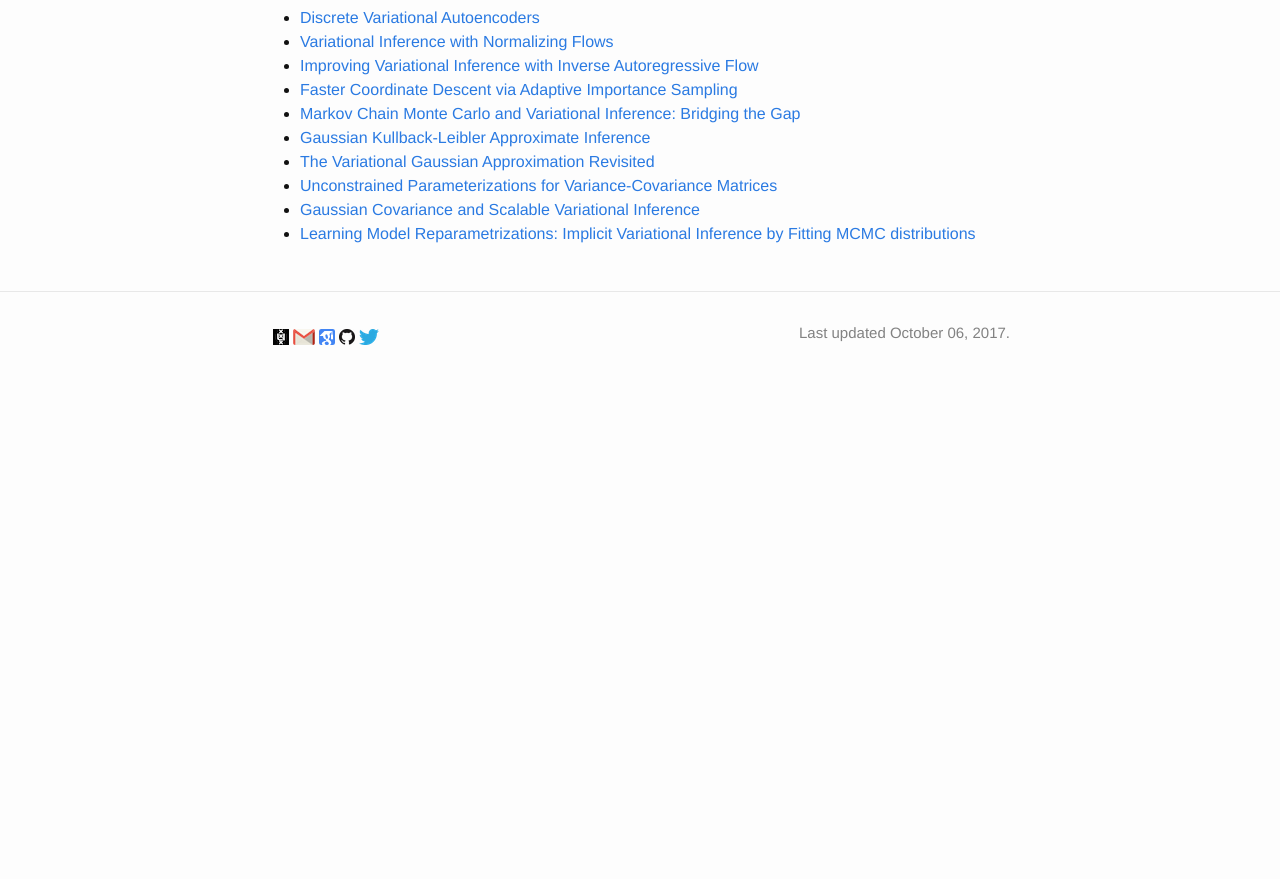
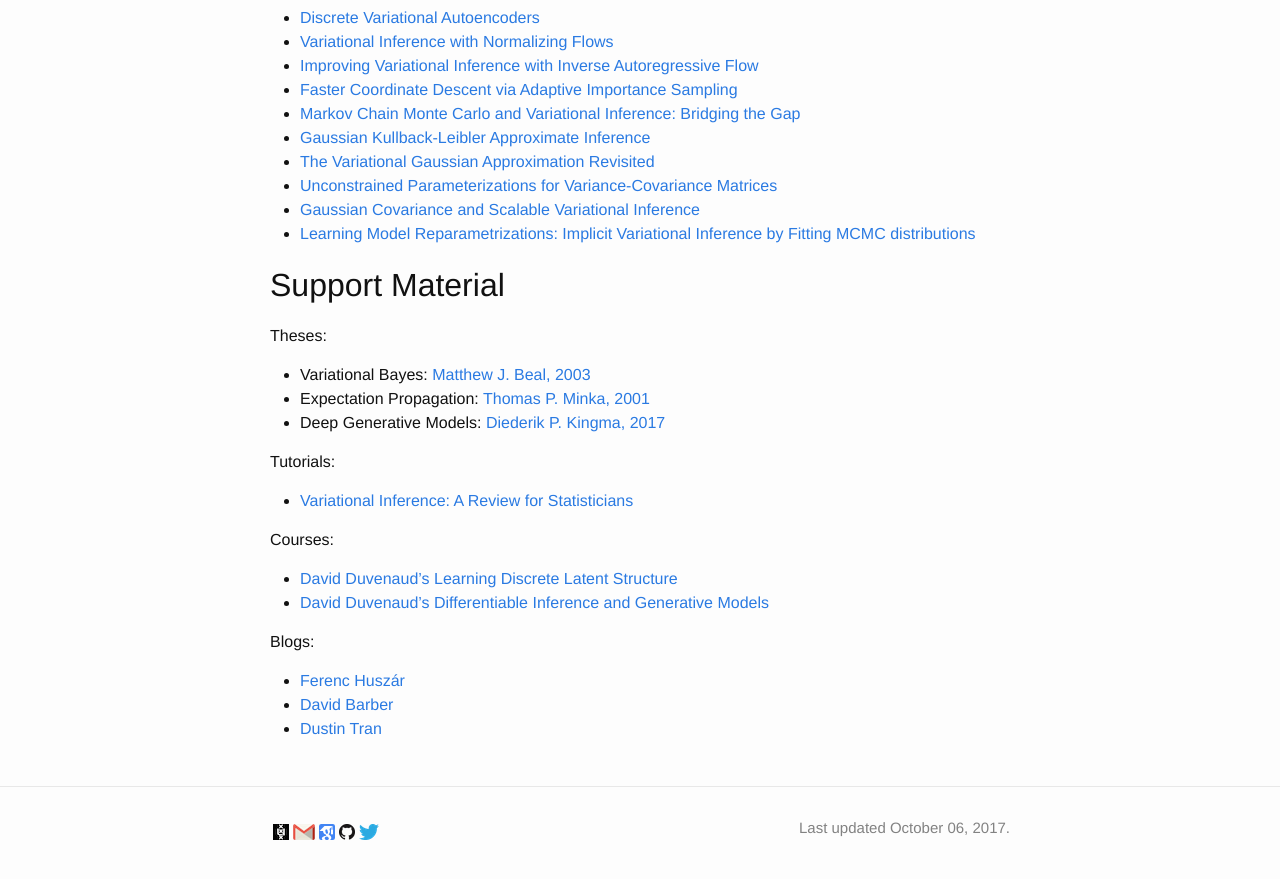
Before and after one commit to wilkeraziz/oldsite, a Jekyll site: the page built from pages/inference.markdown, in a window 1280 px wide and 900 px high, scrolled down 1168 px. Shown: the top 879 px of the window. Built offline with Jekyll 4.4.1, drawn with Linux system fonts in a browser that asks for light colours; before the commit the page ends 1573 px from its top, so only the background shows below that.

Commit message:
support material (inference)

```diff
--- a/pages/inference.markdown
+++ b/pages/inference.markdown
@@ -56,3 +56,29 @@ Pool:
 * [Unconstrained Parameterizations for Variance-Covariance Matrices](http://citeseerx.ist.psu.edu/viewdoc/download?doi=10.1.1.31.494&rep=rep1&type=pdf)
 * [Gaussian Covariance and Scalable Variational Inference](https://pdfs.semanticscholar.org/b024/1a272affef1e5230e6fa3cc3e19143785fa6.pdf)
 * [Learning Model Reparametrizations: Implicit Variational Inference by Fitting MCMC distributions](https://arxiv.org/pdf/1708.01529.pdf)
+
+# Support Material
+
+
+Theses:
+
+* Variational Bayes: [Matthew J. Beal, 2003](https://www.cse.buffalo.edu//faculty/mbeal/papers/beal03.pdf)
+* Expectation Propagation: [Thomas P. Minka, 2001](https://tminka.github.io/papers/ep/minka-thesis.pdf)
+* Deep Generative Models: [Diederik P. Kingma, 2017](https://www.dropbox.com/s/v6ua3d9yt44vgb3/cover_and_thesis.pdf?dl=1)
+
+Tutorials:
+
+* [Variational Inference: A Review for Statisticians](https://arxiv.org/pdf/1601.00670.pdf)
+
+
+Courses:
+
+* [David Duvenaud's Learning Discrete Latent Structure](https://duvenaud.github.io/learn-discrete)
+* [David Duvenaud's Differentiable Inference and Generative Models](https://www.cs.toronto.edu/~duvenaud/courses/csc2541/index.html)
+
+
+Blogs:
+
+* [Ferenc Huszár](http://www.inference.vc)
+* [David Barber](https://davidbarber.github.io/blog)
+* [Dustin Tran](http://dustintran.com/blog)
```
